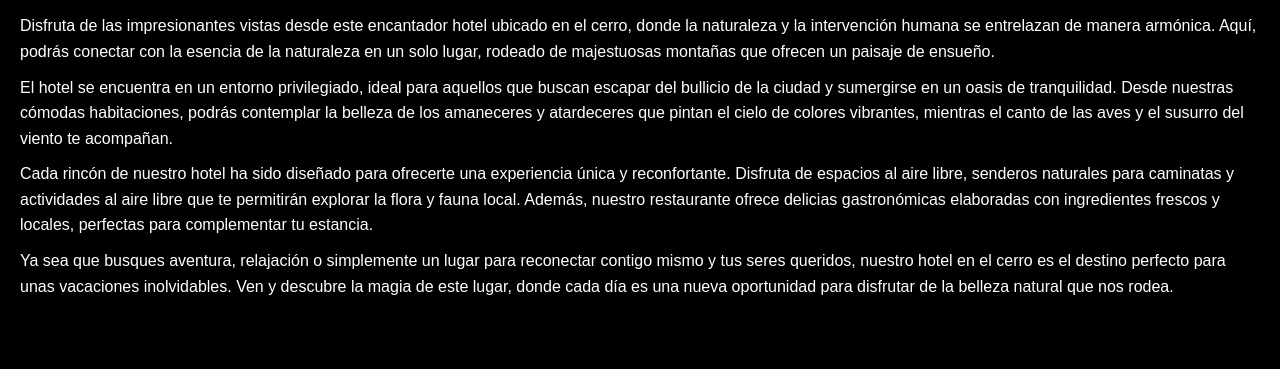
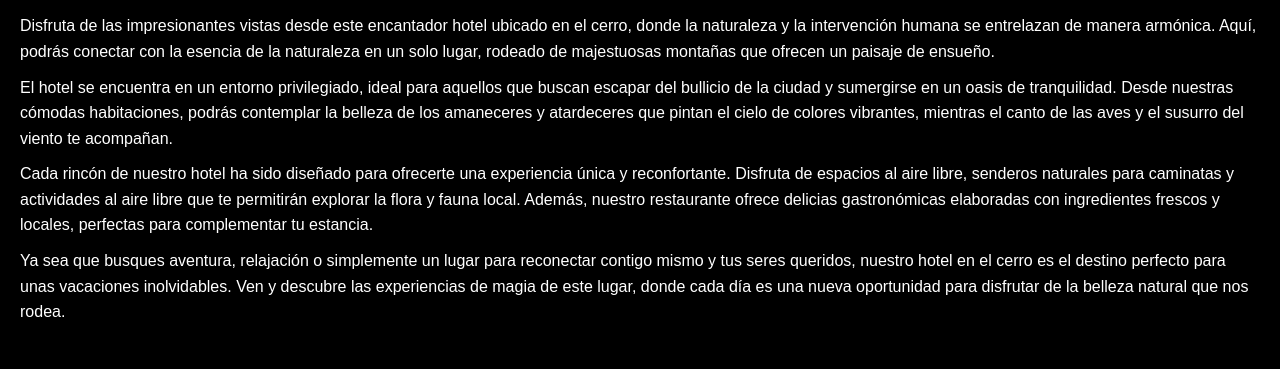
Before and after one commit to IVAINX18/Pagina_Hotel, a plain HTML site: page index.html in a window 1280 px wide. Shown: the part 583-952 px from the top of the page. Drawn offline with Linux system fonts and the light colour scheme.

Commit message:
"Updated paragraph text in index.html"

```diff
--- a/index.html
+++ b/index.html
@@ -81,7 +81,7 @@
                 <p>Cada rincón de nuestro hotel ha sido diseñado para ofrecerte una experiencia única y reconfortante. Disfruta de espacios al aire libre, senderos naturales para caminatas y actividades al aire libre que te permitirán explorar la flora y fauna local.
                     Además, nuestro restaurante ofrece delicias gastronómicas elaboradas con ingredientes frescos y locales, perfectas para complementar tu estancia.</p>
                 <p>Ya sea que busques aventura, relajación o simplemente un lugar para reconectar contigo mismo y tus seres queridos, nuestro hotel en el cerro es el destino perfecto para unas vacaciones inolvidables.
-                    Ven y descubre la magia de este lugar, donde cada día es una nueva oportunidad para disfrutar de la belleza natural que nos rodea.</p>
+                    Ven y descubre las experiencias de magia de este lugar, donde cada día es una nueva oportunidad para disfrutar de la belleza natural que nos rodea.</p>
                 </section>
 
             <!--Servicios-->
```
